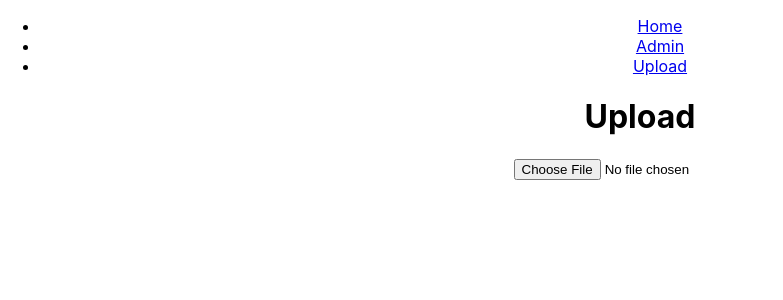
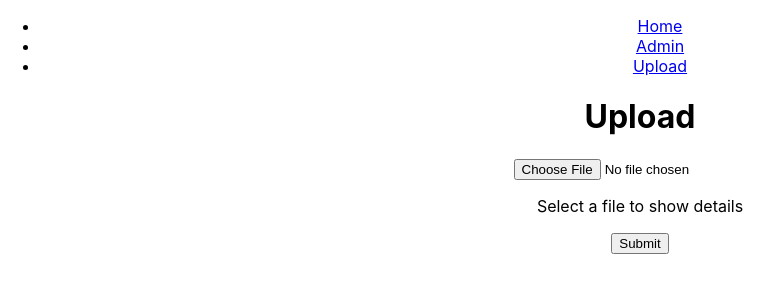
Before and after one commit to daniel-rachfal/cyberguardian-platform, a React (Create React App) app: page /upload in a window 1280 px wide. Shown: the top 300 px of the page, without its empty margins (0-783 px from the left). Built offline with nearby package versions, Linux system fonts and the light colour scheme.

Commit message:
Update UploadPage.js
added some more bits to test

```diff
--- a/src/components/pages/UploadPage.js
+++ b/src/components/pages/UploadPage.js
@@ -1,3 +1,5 @@
+import React, {useState} from 'react';
+
 /**
  * Upload Page
  *
@@ -6,11 +8,39 @@
  * @author Jack Wilde w20022384
  */
 function UploadPage () {
+
+    const [selectedFile, setSelectedFile] = useState();
+	const [isFilePicked, setIsFilePicked] = useState(false);
+
+    const changeHandler = (event) => {
+		setSelectedFile(event.target.files[0]);
+		setIsFilePicked(true);
+	};
+
+    const handleSubmission = () => {
+	};
+
     return(
-        <dix>
+        <div>
             <h1>Upload</h1>
-            <input type="file" />
-        </dix>
+            <input type="file" name="file" onChange={changeHandler} />
+            {isFilePicked ? (
+				<div>
+					<p>File name: {selectedFile.name}</p>
+					<p>File type: {selectedFile.type}</p>
+					<p>
+						lastModifiedDate:{' '}
+						{selectedFile.lastModifiedDate.toLocaleDateString()}
+					</p>
+				</div>
+			) : (
+				<p>Select a file to show details</p>
+			)}
+			<div>
+				<button onClick={handleSubmission}>Submit</button>
+			</div>
+        </div>
     );
 }
+
 export default UploadPage;
```
